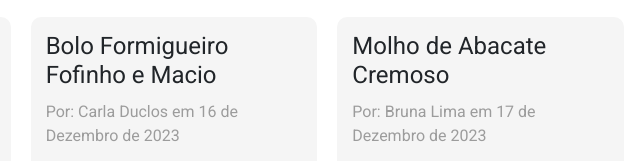
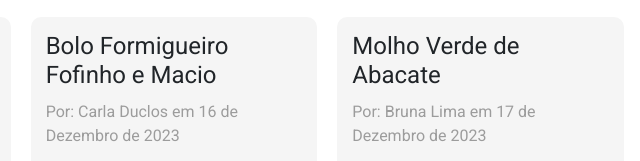
Before and after one commit to NewGuiLeite/receitasbemestar, a plain HTML site: page receitas.html in a window 1280 px wide. Shown: the part 268-429 px from the top of the page, 466-1106 px from the left. Drawn offline with nearby package versions, Linux system fonts and the light colour scheme.

Commit message:
Atualizar o receitas.html

```diff
--- a/receitas.html
+++ b/receitas.html
@@ -156,7 +156,7 @@
             </div>
 
             <div class="blog-post" id="molhoverdeabacate">
-                <h2>Molho de Abacate Cremoso</h2>
+                    <h2>Molho Verde de Abacate</h2>
                 <p class="post-meta">Por: Bruna Lima em 17 de Dezembro de 2023</p>
                 <div class="image-container">
                     <img src="img/molho-de-abacate-2-1024x576.png" alt="molho de abacate" class="img-fluid">
```
